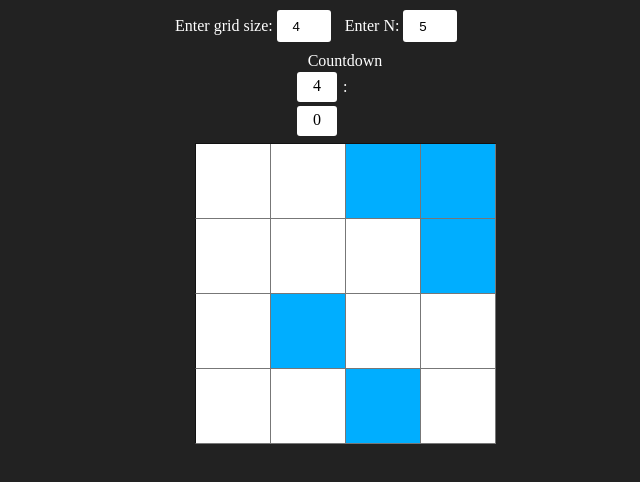
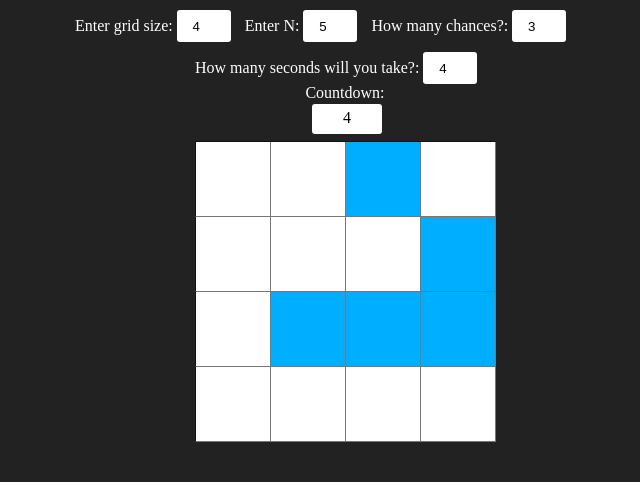
Before and after one commit to vshete/cellGame, a website: page views/index.html in a window 1280 px wide. Shown: the whole page, without its empty margins (295-935 px from the left). Drawn offline with Linux system fonts and the light colour scheme.

Commit message:
Added Time limit (T) and chances (number of attempts) as parameters

```diff
--- a/public/javascripts/main.js
+++ b/public/javascripts/main.js
@@ -18,18 +18,14 @@ app.run();
 
 app.controller('HomeController', function($scope, $interval) {
   $scope.Math = Math;
-  $scope.M = 4;
-  $scope.N = 5;
-  $scope.chances = 3;
-  $scope.T = ($scope.N - 1) * 1000;
-  $scope.randList = getRandom($scope.N);
 
   $scope.validate = function() {
     if($scope.M < 2) $scope.M = 2;
     if($scope.N > Math.pow($scope.M, 2) || $scope.N <= 1) {
       $scope.N = $scope.M;
     }
-    $scope.T = ($scope.N - 1) * 1000;
+    // Default time setting. (optional: you can carry on with users previous setting.)
+    $scope.claim = $scope.N - 1;
   };
 
   $scope.getCellStyle = function($index, $parent) {
@@ -59,7 +55,8 @@ app.controller('HomeController', function($scope, $interval) {
 
   // Decolorize a cell after it has been clicked.
   $scope.discard = function($index, $parent) {
-    if($scope.T == 0) return false;
+    if($scope.T == 0 || $scope.failure || $scope.success) return false;
+    if($scope.chances <= 0 && !$scope.isCounting()) return false;/*$scope.chances = 3;*/
     var current = $parent * $scope.M + $index;
     for(var idx in $scope.randList) {
       if($scope.randList[idx] == current) {
@@ -105,6 +102,7 @@ app.controller('HomeController', function($scope, $interval) {
     return result;
   };
 
+  /* To start the interval */
   var stop;
   $scope.startCountDown = function() {
     $scope.chances--;
@@ -113,6 +111,7 @@ app.controller('HomeController', function($scope, $interval) {
     }, 100, $scope.T/100);
   };
 
+  /* To stop the runnign interval. */
   $scope.stopCountDown = function() {
     if (angular.isDefined(stop)) {
       $interval.cancel(stop);
@@ -120,12 +119,20 @@ app.controller('HomeController', function($scope, $interval) {
     }
   };
 
+  /* Lets you know if interval is running */
+  $scope.isCounting = function() {
+    if(stop) return true;
+    return false;
+  };
+
+  /* Sets all the parameters in scope to default values. */
   $scope.reset = function() {
     $scope.stopCountDown();
     $scope.M = 4;
     $scope.N = 5;
     $scope.chances = 3;
-    $scope.T = ($scope.N - 1) * 1000;
+    $scope.claim = $scope.N - 1;
+    $scope.T = $scope.claim * 1000;
     $scope.randList = getRandom($scope.N);
   };
 
@@ -134,7 +141,7 @@ app.controller('HomeController', function($scope, $interval) {
     if($scope.chances == 0) return false;
     if($scope.randList.length == 0) return false;
     $scope.failure = null;
-    $scope.T = 1000 * ($scope.N + 1);
+    $scope.T = 1000 * ($scope.claim);
     var len = $scope.randList.length;
     var newRand = getRandom(($scope.N - len), $scope.randList);
     for(var x in newRand) {
@@ -159,6 +166,19 @@ app.controller('HomeController', function($scope, $interval) {
       $scope.failure = true;
     }
   });
+
+  /* Watcher to change T when users claim changes. */
+  $scope.$watch('claim', function() {
+    /* This if condition is requried to prevent time limit change
+    *  while running the interval. Absence of this can help the user cheat
+    *  by increasing the time while counting.
+    */
+    if($scope.isCounting()) return false;
+    $scope.T = $scope.claim * 1000;
+  });
+
+  /* To reset the scope to defaults. */
+  $scope.reset();
 });
 
 /* filter to create a dummy list to iterate n times  (using ng-repeat) */
--- a/public/templates/home.html
+++ b/public/templates/home.html
@@ -1,5 +1,4 @@
 <section class="game-wrapper" ng-controller="HomeController">
-	<!-- <div ng-click="rechance()">Rechance</div> -->
 	<div class="params">
 		<div class="grid-size-wrapper">
 			<label>Enter grid size:</label>
@@ -9,28 +8,34 @@
 			<label>Enter N:</label>
 			<input type="number" ng-model="N" class="n">
 		</div>
+		<div class="chances-wrapper">
+			<label>How many chances?:</label>
+			<input type="number" ng-model="chances" class="chances">
+		</div>
 	</div>
-	<div class="countdown-label">Countdown</div>
+	<div class="time-claim-wrapper">
+		<label>How many seconds will you take?:</label>
+		<input type="number" ng-model="claim" class="time-claim">
+	</div>
+	<div class="countdown-label">Countdown:</div>
 	<div class="countdown-wrapper">
 		<div class="time-ss">{{Math.floor(T/1000)}}</div>
-		<div class="seperator">:</div>
-		<div class="time-ms">{{T%1000}}</div>
 	</div>
-	<!-- <div ng-show="message">{{message}}</div> -->
 	<div class="grid-wrapper">
 		<div ng-repeat="row in [] | range:M" ng-style="getRowStyle($index)" class="cell-row">
 			<div ng-repeat="col in [] | range:M" class="cell" ng-style="getCellStyle($index, $parent.$index)" ng-click="discard($index, $parent.$index)" decolorize></div>
 		</div>
 	</div>
 	<div class="success-message" ng-show="success">
-		<div>You completed the game with {{Math.floor(T/1000)}} s and {{T%1000}} ms to spare.
-		Congrats! You won the game!</div>
+		<div>You completed the game with <span ng-show="Math.floor(T/1000)">{{Math.floor(T/1000)}}s and</span> {{T%1000}}ms to spare. Congrats! You won the game!</div>
 		<div class="close-btn-wrapper"><button class="btn" ng-click="success=null; reset();">Close</button></div>
 	</div>
 	<div class="failure-message" ng-show="failure">
-		<div>Oh no..! you did not make it..! You can try {{chances || 'no'}} more times</div>
+		<pre>Oh no..! you did not make it..!</pre>
+		<pre ng-show="chances == 0">You lost the game!</pre>
+		<pre ng-show="chances > 0">You can try {{chances || 'no'}} more time<span ng-show="chances > 1">s</span></pre>
 		<div class="failure-close-btn-wrapper">
-			<button class="btn" ng-click="rechance()">Retry</button>
+			<button class="btn" ng-click="rechance()" ng-show="chances" ng-disabled="chances==0">Retry</button>
 			<button class="btn" ng-click="failure=null; reset();">Close</button>
 		</div>
 	</div>
@@ -50,7 +55,7 @@
 	  	opacity: 0;
 	}
 	.params {
-		width: 350px;
+		width: 550px;
 		margin: 10px auto;
 	}
 	.params > div {
@@ -58,7 +63,11 @@
 		vertical-align: middle;
 		margin: 0 5px;
 	}
-	.grid-size, .n {
+	.time-claim-wrapper {
+		width: 300px;
+		margin: auto;;
+	}
+	.grid-size, .n, .chances, .time-claim {
 		width: 50px;
 		height: 30px;
 		border-radius: 3px;
@@ -86,17 +95,17 @@
 		text-align: center;
 	}
 	.countdown-wrapper {
-		width: 100px;
+		width: 70px;
 		margin: auto;
 	}
 	.countdown-wrapper > div {
 		display: inline-block;
 		vertical-align: middle;
 	}
-	.time-ss, .time-ms {
+	.time-ss {
 		overflow: hidden;
 		text-align: center;
-		width: 40px;
+		width: 70px;
 		height: 30px;
 		margin: 2px;
 		padding-top: 5px;
@@ -107,7 +116,6 @@
 	}
 	.success-message, .failure-message {
 		width: 500px;
-		height: 80px;
 		padding: 10px;
 		position: absolute;
 		left: 50%;
@@ -117,6 +125,12 @@
 		background-color: #333333;
 		border: 2px solid #FFFFFF;
 		text-align: center;
+	}
+	.success-message {
+		height: 80px;
+	}
+	.failure-message {
+		height: 100px;
 	}
 	.close-btn-wrapper {
 		width: 100px;
```
Also changed, not shown: README.md.
